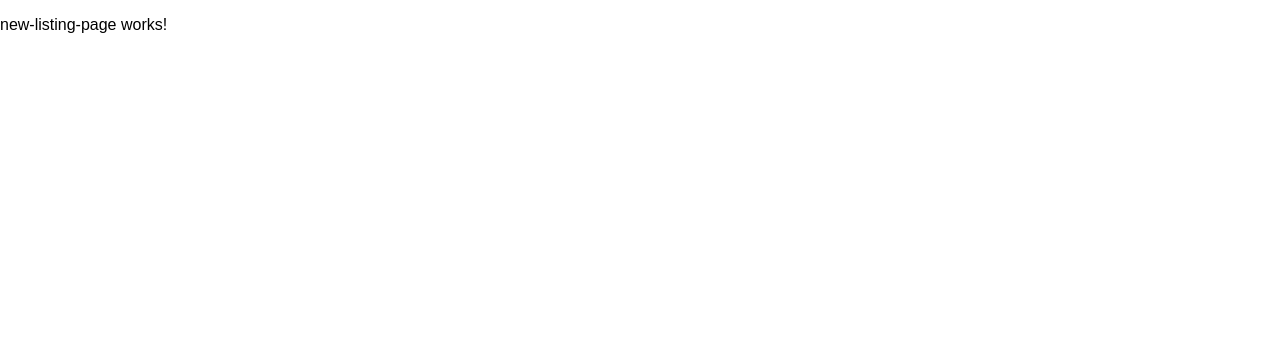
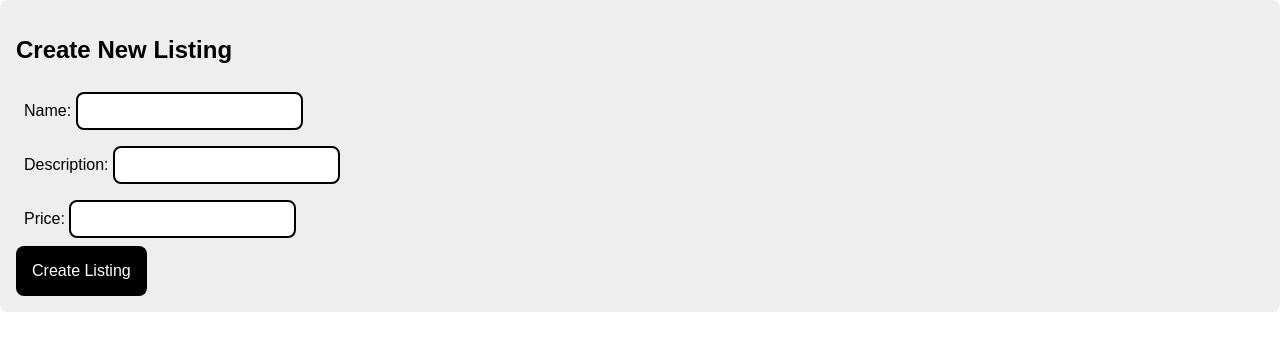
Before and after one commit to shone26/buy-and-sell, an Angular app in the folder FrontEnd/: page /new-listing in a window 1280 px wide. Shown: the top 350 px of the page. Built offline with nearby package versions, Linux system fonts and the light colour scheme.

Commit message:
create a new listing page

```diff
--- a/FrontEnd/src/app/my-listings-page/my-listings-page.component.html
+++ b/FrontEnd/src/app/my-listings-page/my-listings-page.component.html
@@ -9,3 +9,6 @@
         <button (click)="onDeleteClicked(listing.id)">Delete</button>
     </div>
 </div>
+<a routerLink="/new-listing">
+    <button>Create a New Listing</button>
+</a>
--- a/FrontEnd/src/app/new-listing-page/new-listing-page.component.html
+++ b/FrontEnd/src/app/new-listing-page/new-listing-page.component.html
@@ -1 +1,24 @@
-<p>new-listing-page works!</p>
+<div class="content-box">
+    <h2>Create New Listing</h2>
+    <form (ngSubmit)="onSubmit()">
+        <div>
+            <label for="name">
+                Name:
+            </label>
+            <input type="text" id="name" name="name" [(ngModel)]="name">
+        </div>
+        <div>
+            <label for="decription">
+                Description:
+            </label>
+            <input type="text" id="decription" name="decription" [(ngModel)]="description">
+        </div>
+        <div>
+            <label for="price">
+                Price:
+            </label>
+            <input type="text" id="price" name="price" [(ngModel)]="price">
+        </div>
+        <button type="submit">Create Listing</button>
+    </form>
+</div>
--- a/FrontEnd/src/app/new-listing-page/new-listing-page.component.ts
+++ b/FrontEnd/src/app/new-listing-page/new-listing-page.component.ts
@@ -1,12 +1,27 @@
 import { Component } from '@angular/core';
+import { Router } from '@angular/router';
+import { FormsModule } from '@angular/forms';
 
 @Component({
   selector: 'app-new-listing-page',
   standalone: true,
-  imports: [],
+  imports: [FormsModule],
   templateUrl: './new-listing-page.component.html',
   styleUrl: './new-listing-page.component.css'
 })
 export class NewListingPageComponent {
+  name: string = '';
+  description: string = '';
+  price: string = '';
+
+  constructor(
+    private router: Router,
+
+  ){}
+
+  onSubmit(): void {
+    alert('Creating a new listing....');
+    this.router.navigateByUrl('/my-listings')
+  }
 
 }
```
